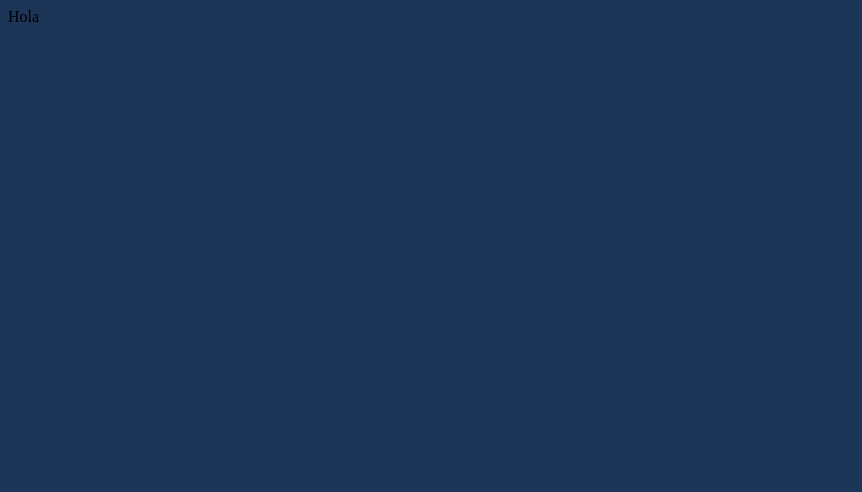
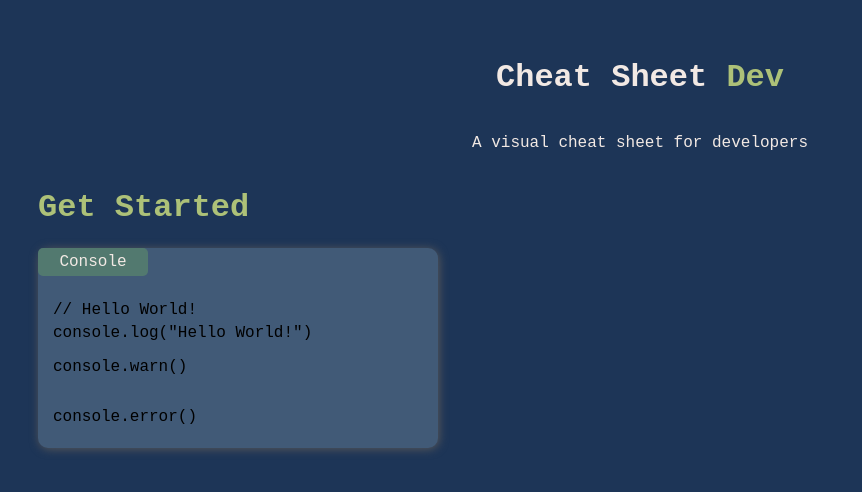
Before and after one commit to omar15hr/CheatSheetDev, a React (Vite) app: page / in a window 1280 px wide. Shown: the top 492 px of the page, without its empty margins (0-862 px from the left). Built offline with nearby package versions, Linux system fonts and the light colour scheme.

Commit message:
diseño header. diseño card. colores cards. estructura info

```diff
--- a/src/App.tsx
+++ b/src/App.tsx
@@ -1,10 +1,15 @@
+import { CardList } from "./components/CardList"
+import { Header } from "./components/UI/Header"
 
 function App() {
 
   return (
-    <>
-      Hola
-    </>
+    <div className="container">
+      <Header />
+      <div className="cards-container">
+        <CardList />
+      </div>
+    </div>
   )
 }
 
--- /dev/null
+++ b/src/components/CardList.tsx
@@ -0,0 +1,18 @@
+export function CardList() {
+  return (
+    <div>
+      <h1 className="card-list-title">Get Started</h1>
+      <div className="card">
+        <div className="card-title">Console</div>
+        <div className="card-content">
+          <div className="card-content-code">
+            <span>// Hello World!</span>
+            <span>console.log("Hello World!")</span>
+          </div>
+          <p>console.warn()</p>
+          <p>console.error()</p>
+        </div>
+      </div>
+    </div>
+  )
+}
--- /dev/null
+++ b/src/components/UI/Header.tsx
@@ -0,0 +1,9 @@
+
+export function Header() {
+  return (
+    <header className="header-container">
+      <h1 className="header-title">Cheat Sheet <span className="header-title-2">Dev</span></h1>
+      <p>A visual cheat sheet for developers</p>
+    </header>
+  )
+}
--- a/src/index.css
+++ b/src/index.css
@@ -1,3 +1,59 @@
 body {
   background-color: #1d3557;
+  font-family: 'Courier New', Courier, monospace;
 }
+.container {
+  padding: 30px;
+}
+.header-container {
+  display: flex;
+  flex-direction: column;
+  align-items: center;
+  justify-content: center;
+  color: #f2e9e4;
+}
+.header-title {
+  color: #f2e9e4;
+}
+.header-title-2 {
+  color: #adc178;
+}
+.card-list-title {
+  color: #adc178;
+}
+.cards-container {
+  display: flex;
+  flex-direction: column;
+  justify-content: flex-start;
+}
+.card {
+  display: flex;
+  flex-direction: column;
+  gap: 10px;
+  width: 400px;
+  height: 200px;
+  border: none;
+  border-radius: 10px;
+  background-color: #415a77;
+  box-shadow: 1px 1px 10px #5a5959;
+}
+.card-title {
+  text-align: center;
+  width: 100px;
+  background-color: #52796f;
+  color: #f2e9e4;
+  border: none;
+  border-radius: 5px;
+  padding: 5px;
+}
+.card-content {
+  display: flex;
+  flex-direction: column;
+  padding: 15px;
+  width: 300px;
+}
+.card-content-code {
+  display: flex;
+  flex-direction: column;
+  gap: 5px;
+}
```
